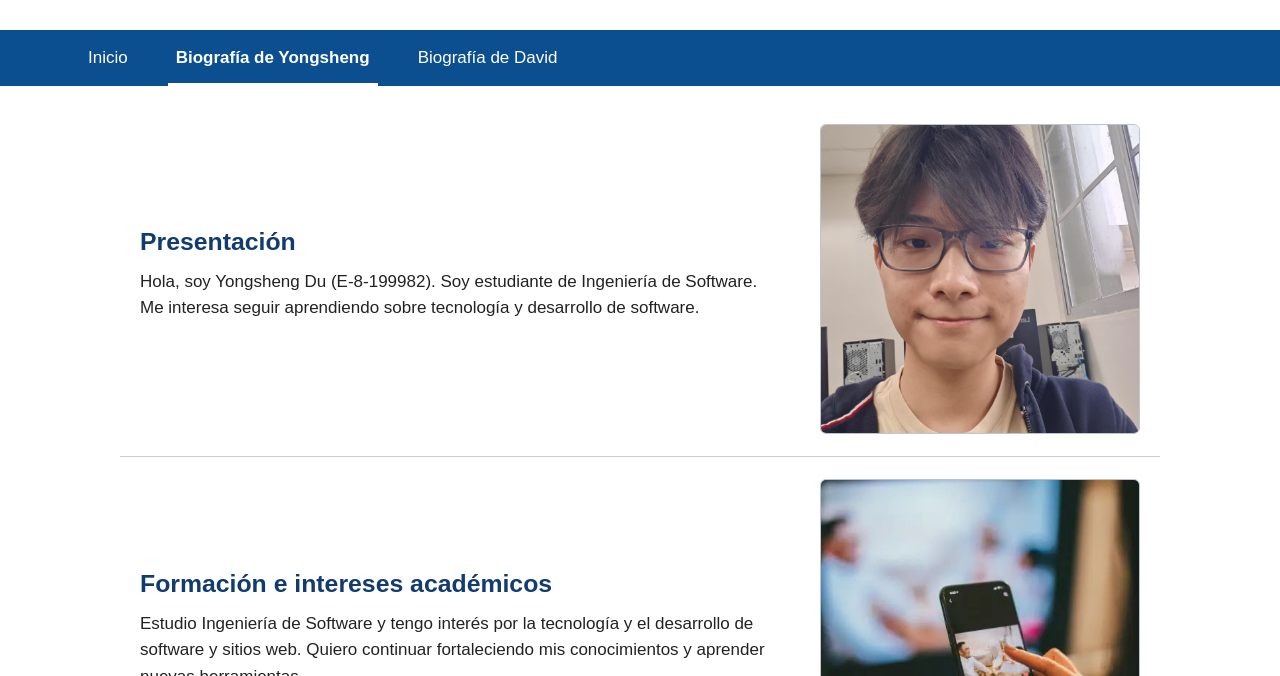
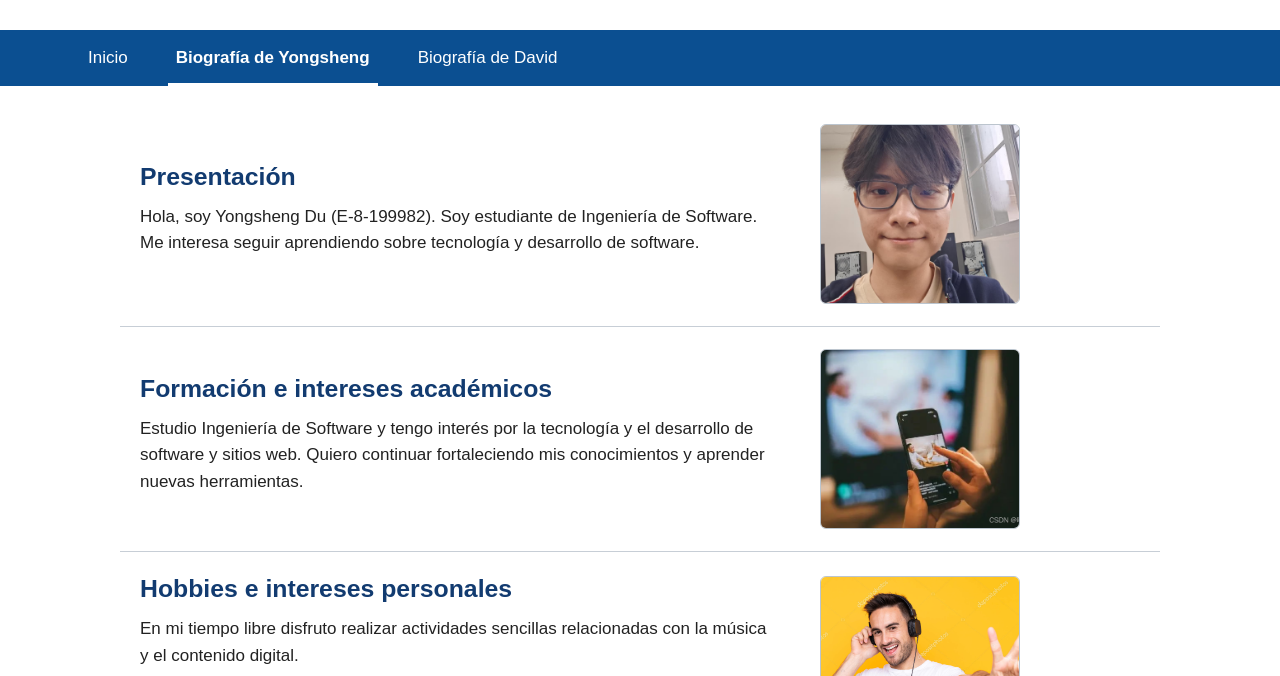
Before and after one commit to YooDoo1/Lab-ING-WEB, a plain HTML site: page docs/biografia1.html in a window 1280 px wide. Shown: the part 75-751 px from the top of the page. Drawn offline with Linux system fonts and the light colour scheme.

Commit message:
Update estilos.css

```diff
--- a/docs/css/estilos.css
+++ b/docs/css/estilos.css
@@ -184,8 +184,8 @@ img {
 }
 
 .imagen-tematica img {
-    width: 320px;
-    height: 310px;
+    width: 200px;
+    height: 180px;
     object-fit: cover;
     border: 1px solid #bcc5ce;
     border-radius: 6px;
```
